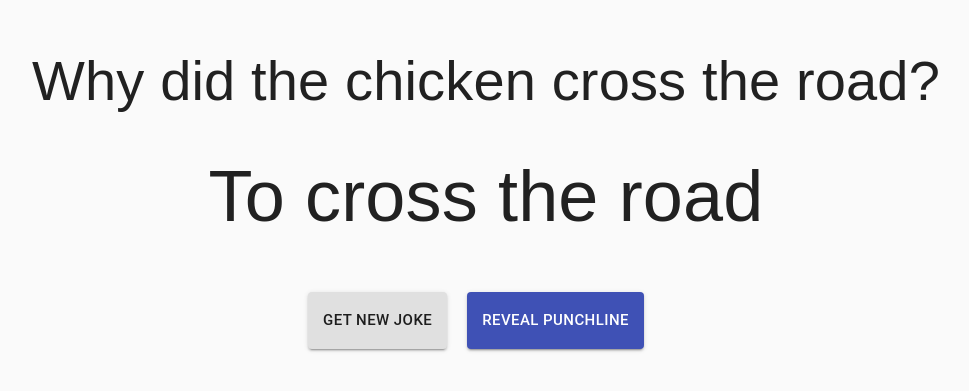
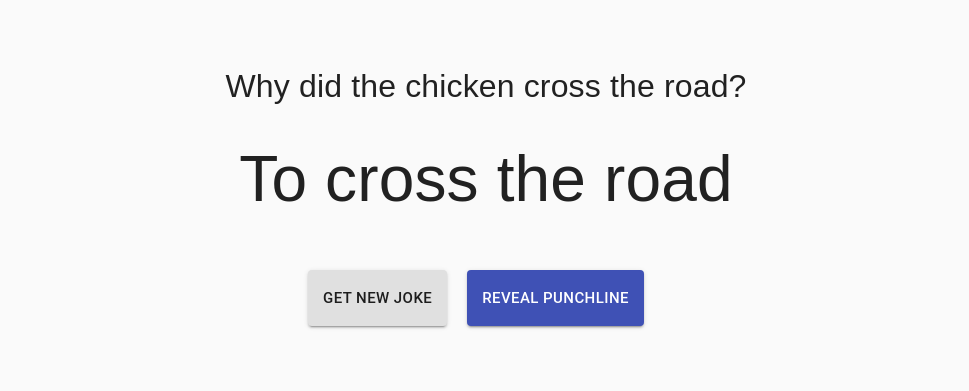
Before and after one commit to Benjamin-Wofford/random_joke, a React (Create React App) app: page / in a window 1280 px wide. Shown: the part 195-586 px from the top of the page, without its empty margins (154-1123 px from the left). Built offline with nearby package versions, Linux system fonts and the light colour scheme.

Commit message:
API request set up and new state is set based upon clicking get new joke button

```diff
--- a/src/components/App.css
+++ b/src/components/App.css
@@ -16,13 +16,13 @@ body, html {
 }
 
 .setup {
-  font-size: 7vh;
+  font-size: 4vh;
   margin: 0;
   font-family: 'Sulphur Point', sans-serif;
 }
 
 .punchline {
-  font-size: 9vh;
+  font-size: 8vh;
   font-family: 'Sulphur Point', sans-serif;
   margin: 3vh;
 }
--- a/src/components/App.js
+++ b/src/components/App.js
@@ -13,10 +13,17 @@ class App extends React.Component {
     punchline: "To cross the road"
   }
 
+  getJoke = async (e) => {
+    e.preventDefault()
+    const api_call = await fetch('https://official-joke-api.appspot.com/random_joke')
+    const joke = await api_call.json()
+    this.setState({
+      setup: joke.setup,
+      punchline: joke.punchline
+    })
+  }
 
   render() {
-
-
 
     return (
       <div className="grid">
@@ -24,7 +31,7 @@ class App extends React.Component {
         <Setup setup={this.state.setup}/>
         <Punchline punchline={this.state.punchline}/>
         <div className="rowMaker">
-          <NewJokeButton />
+          <NewJokeButton getJoke={this.getJoke}/>
           <PunchlineButton />
         </div>
       </div>
--- a/src/components/NewJokeButton.js
+++ b/src/components/NewJokeButton.js
@@ -3,7 +3,7 @@ import Button from '@material-ui/core/Button'
 
 class NewJokeButton extends React.Component{
     render(){
-       return <Button style={{padding:15}} className='button' variant="contained" size="large">Get new joke</Button>
+       return <Button onClick={this.props.getJoke} style={{padding:15}} className='button' variant="contained" size="large">Get new joke</Button>
     }
 }
 
--- a/src/components/Punchline.js
+++ b/src/components/Punchline.js
@@ -2,7 +2,7 @@ import React from 'react';
 
 class Punchline extends React.Component{
     render(){
-       return <p  className='punchline'>{this.props.punchline}</p>
+       return <p className='punchline'>{this.props.punchline}</p>
     }
 }
 
```
